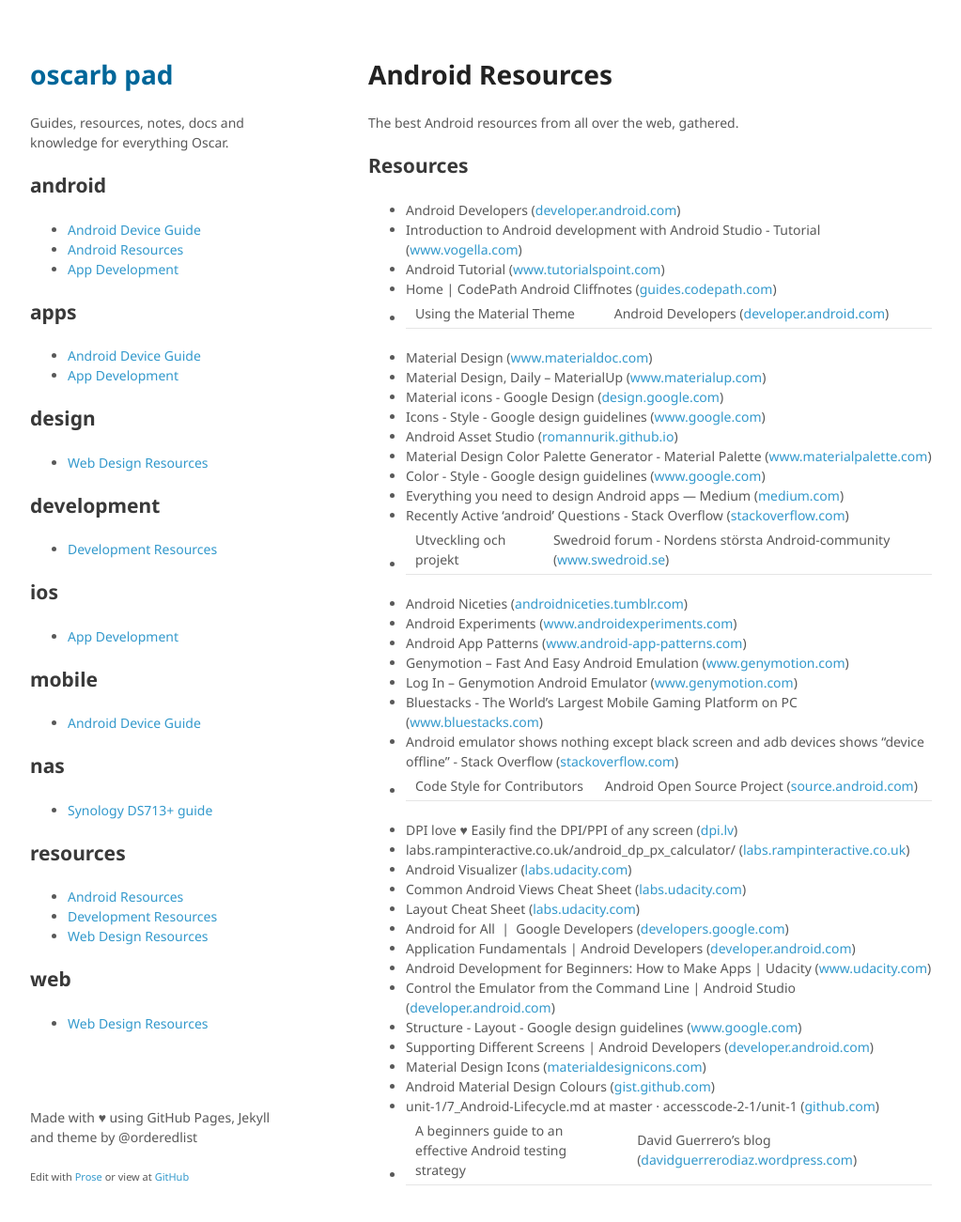
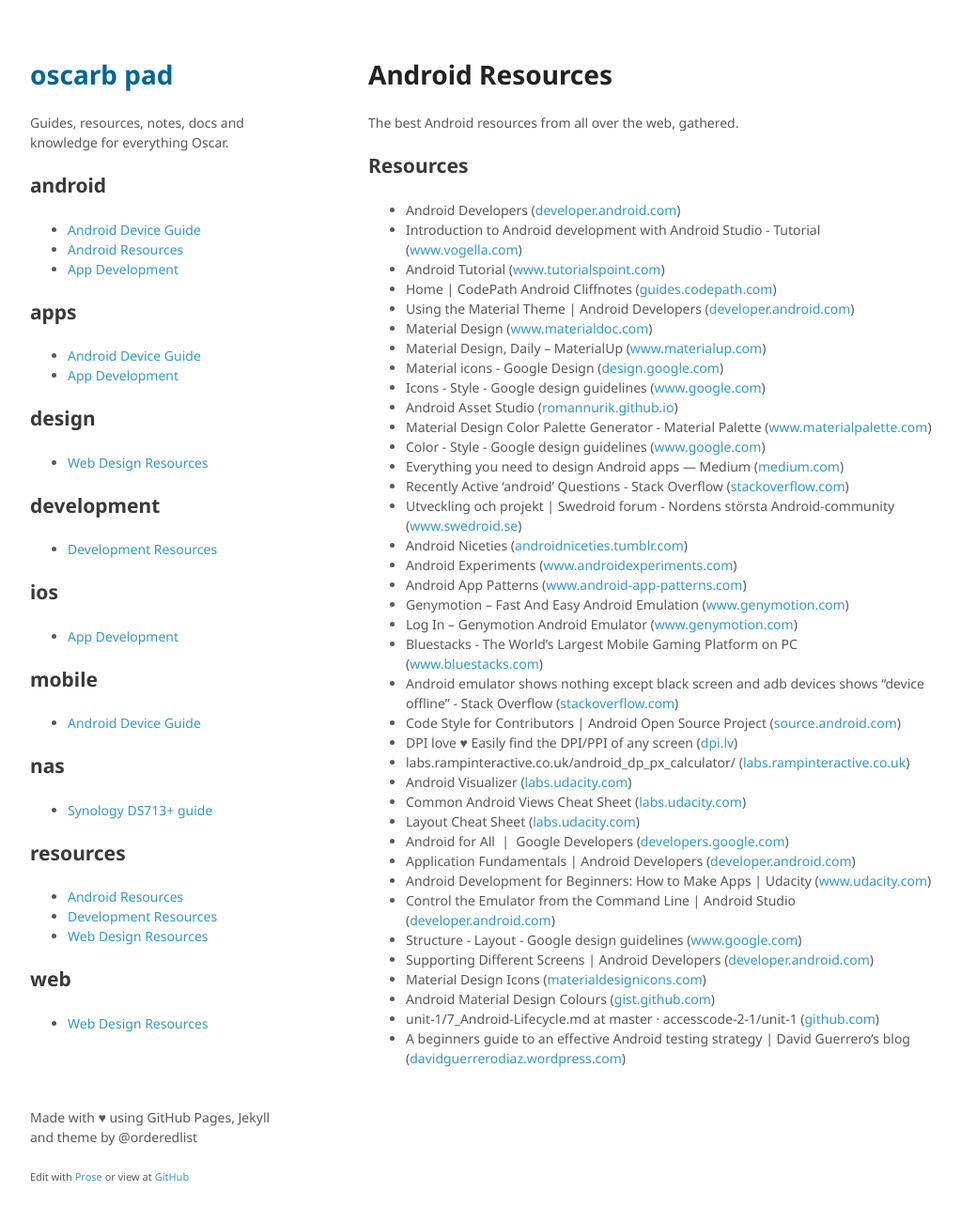
Before and after one commit to oscarb/pad, a Jekyll site: the page built from _docs/android-resources.md, in a window 1280 px wide and 1332 px high. Shown: the top 1301 px of the window at 94% size, without its empty margins (128-1151 px from the left). Built offline with Jekyll 4.4.1, drawn with Linux system fonts in a browser that asks for light colours.

Commit message:
Fix pipe sign problem

```diff
--- a/_docs/android-resources.md
+++ b/_docs/android-resources.md
@@ -16,7 +16,7 @@ The best Android resources from all over the web, gathered.
 * Introduction to Android development with Android Studio - Tutorial ([www.vogella.com](http://www.vogella.com/tutorials/Android/article.html))
 * Android Tutorial ([www.tutorialspoint.com](http://www.tutorialspoint.com/android/index.htm))
 * Home \| CodePath Android Cliffnotes ([guides.codepath.com](http://guides.codepath.com/android))
-* Using the Material Theme | Android Developers ([developer.android.com](https://developer.android.com/training/material/theme.html))
+* Using the Material Theme \| Android Developers ([developer.android.com](https://developer.android.com/training/material/theme.html))
 * Material Design ([www.materialdoc.com](http://www.materialdoc.com/))
 * Material Design, Daily – MaterialUp ([www.materialup.com](http://www.materialup.com/))
 * Material icons - Google Design ([design.google.com](https://design.google.com/icons/))
@@ -26,7 +26,7 @@ The best Android resources from all over the web, gathered.
 * Color - Style - Google design guidelines ([www.google.com](https://www.google.com/design/spec/style/color.html#))
 * Everything you need to design Android apps — Medium ([medium.com](https://medium.com/@FluidUI_Team/everything-you-need-to-design-android-apps-e8d31792c690#.bo2pwky7h))
 * Recently Active 'android' Questions - Stack Overflow ([stackoverflow.com](https://stackoverflow.com/questions/tagged/android))
-* Utveckling och projekt | Swedroid forum - Nordens största Android-community ([www.swedroid.se](http://www.swedroid.se/forum/forums/utveckling-och-projekt.4/))
+* Utveckling och projekt \| Swedroid forum - Nordens största Android-community ([www.swedroid.se](http://www.swedroid.se/forum/forums/utveckling-och-projekt.4/))
 * Android Niceties ([androidniceties.tumblr.com](http://androidniceties.tumblr.com/))
 * Android Experiments ([www.androidexperiments.com](https://www.androidexperiments.com/))
 * Android App Patterns ([www.android-app-patterns.com](http://www.android-app-patterns.com/))
@@ -34,7 +34,7 @@ The best Android resources from all over the web, gathered.
 * Log In – Genymotion Android Emulator ([www.genymotion.com](https://www.genymotion.com/account/login/))
 * Bluestacks - The World's Largest Mobile Gaming Platform on PC ([www.bluestacks.com](http://www.bluestacks.com/))
 * Android emulator shows nothing except black screen and adb devices shows "device offline" - Stack Overflow ([stackoverflow.com](http://stackoverflow.com/questions/10022580/android-emulator-shows-nothing-except-black-screen-and-adb-devices-shows-device))
-* Code Style for Contributors | Android Open Source Project ([source.android.com](http://source.android.com/source/code-style.html))
+* Code Style for Contributors \| Android Open Source Project ([source.android.com](http://source.android.com/source/code-style.html))
 * DPI love ♥ Easily find the DPI/PPI of any screen ([dpi.lv](http://dpi.lv/))
 * labs.rampinteractive.co.uk/android_dp_px_calculator/ ([labs.rampinteractive.co.uk](http://labs.rampinteractive.co.uk/android_dp_px_calculator/))
 * Android Visualizer ([labs.udacity.com](http://labs.udacity.com/android-visualizer/#/android/sandbox))
@@ -49,4 +49,4 @@ The best Android resources from all over the web, gathered.
 * Material Design Icons ([materialdesignicons.com](https://materialdesignicons.com/))
 * Android Material Design Colours ([gist.github.com](https://gist.github.com/daniellevass/b0b8cfa773488e138037))
 * unit-1/7_Android-Lifecycle.md at master · accesscode-2-1/unit-1 ([github.com](https://github.com/accesscode-2-1/unit-1/blob/master/lessons/7_Android-Lifecycle.md))
-* A beginners guide to an effective Android testing strategy | David Guerrero's blog ([davidguerrerodiaz.wordpress.com](https://davidguerrerodiaz.wordpress.com/2016/03/04/a-beginners-guide-to-an-effective-android-testing-strategy/))
+* A beginners guide to an effective Android testing strategy \| David Guerrero's blog ([davidguerrerodiaz.wordpress.com](https://davidguerrerodiaz.wordpress.com/2016/03/04/a-beginners-guide-to-an-effective-android-testing-strategy/))
```
